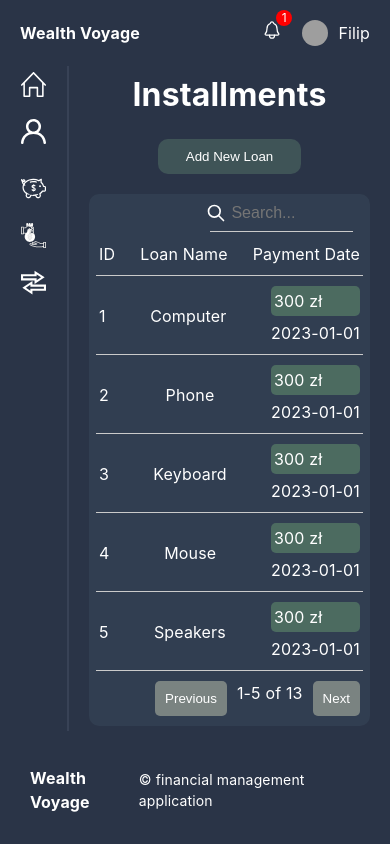
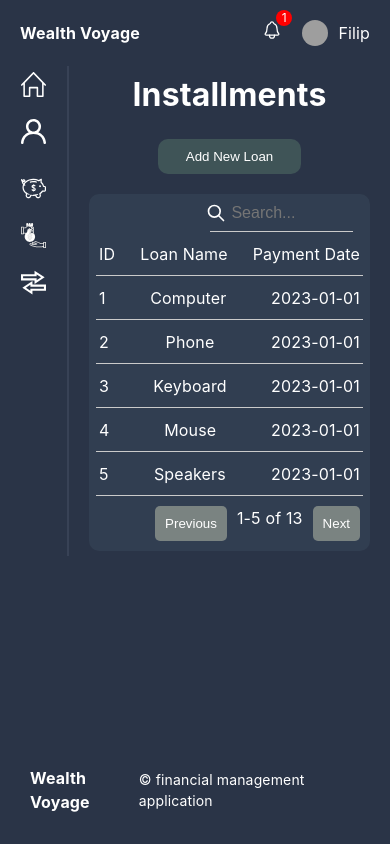
Before and after one commit to Filip-Politowski/WealthVoyage, a React (Create React App) app in the folder WealthVoyage-frontend-02/wealth-voyage/: page /installments in a window 390 px wide. Built offline with nearby package versions, Linux system fonts and the light colour scheme; grey boxes are pictures that could not be loaded.

Commit message:
Now DataTableMobile is more reusable, variables have been moved to props

```diff
--- a/WealthVoyage-frontend-02/wealth-voyage/src/components/dataTable/DataTableMobile.tsx
+++ b/WealthVoyage-frontend-02/wealth-voyage/src/components/dataTable/DataTableMobile.tsx
@@ -4,10 +4,16 @@ import Pagination from "../utils/pagination/Pagination";
 
 type Props = {
   rows: object[];
+  columns: string[];
   slug: string;
+  filteredKeys: string[];
 };
 
 const DataTableMobile = (props: Props) => {
+
+
+
+
   const itemsPerPage = 5;
   const [currentPage, setCurrentPage] = useState(1);
   const [searchQuery, setSearchQuery] = useState("");
@@ -45,19 +51,16 @@ const DataTableMobile = (props: Props) => {
 
       <div className="rows">
         <div className="rowsHeader">
-          <p>ID</p>
-          <p>Loan Name</p>
-          <p>Payment Date</p>
+          {props.columns.map((column: string) => (
+            <p>{column}</p>
+          ))}
         </div>
 
         {currentRows.map((row: any) => (
           <div className="row" key={row.id}>
-            <p>{row.id}</p>
-            <p>{row.loanName}</p>
-            <div className="paymentDetails">
-              <p className="price">{row.priceOfSingleInstallment} zł</p>
-              <p>{row.paymentDate}</p>
-            </div>
+            {props.filteredKeys.map((key) => (
+              <p key={key}>{row[key] as string}</p>
+            ))}
           </div>
         ))}
       </div>
--- a/WealthVoyage-frontend-02/wealth-voyage/src/pages/installments/Installments.tsx
+++ b/WealthVoyage-frontend-02/wealth-voyage/src/pages/installments/Installments.tsx
@@ -56,8 +56,6 @@ const columns: GridColDef[] = [
   },
 ];
 
-
-
 const Installments = () => {
   const [open, setOpen] = useState(false);
 
@@ -74,7 +72,12 @@ const Installments = () => {
         rows={installmentsRow}
       />
       {/* Mobil version */}
-      <DataTableMobile rows={installmentsRow} slug={"installments"} />
+      <DataTableMobile
+        rows={installmentsRow}
+        columns={["ID", "Loan Name", "Payment Date"]}
+        slug={"installments"}
+        filteredKeys={["id","loanName","paymentDate"]}
+      />
       {open && <Add setOpen={setOpen} columns={columns} slug="Loan" />}
     </div>
   );
```
